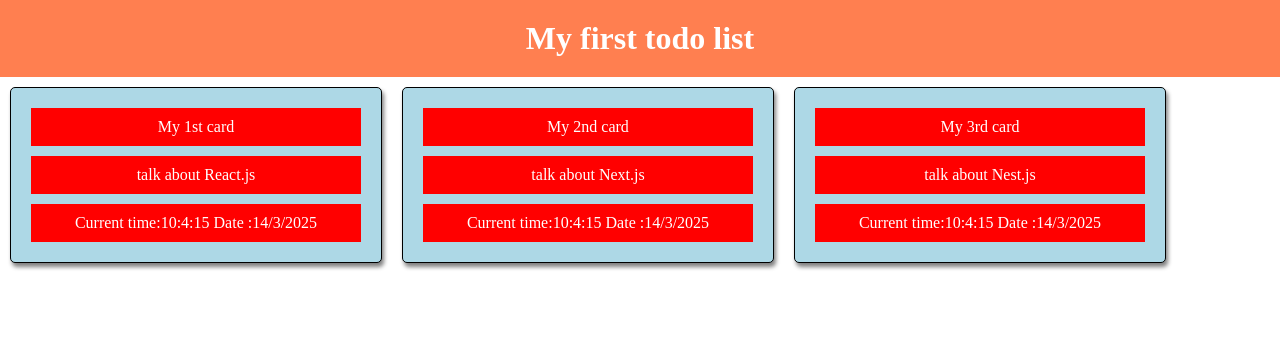
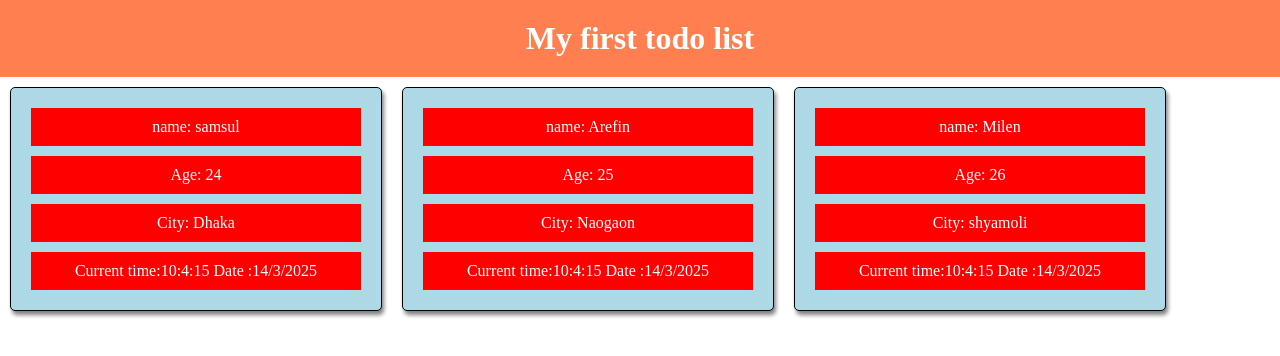
Before and after one commit to arefinMilen/React-JS, a React (Create React App) app in the folder my-app/: page / in a window 1280 px wide. Shown: the top 356 px of the page. Built offline with nearby package versions, Linux system fonts and the light colour scheme.

Commit message:
mapping data to components using json data

```diff
--- a/my-app/public/index.html
+++ b/my-app/public/index.html
@@ -12,5 +12,6 @@
   </head>
   <body>
     <div id="root"></div>
+    <script src="../src/index.js" type="text/jsx"></script>
   </body>
 </html>
--- a/my-app/public/style.css
+++ b/my-app/public/style.css
@@ -8,7 +8,7 @@
   padding: 20px;
   text-align: center;
 }
-.cardTitle,.cardDesc,.cardFooter {
+.cardTitle,.cardDesc,.cardInfo,.cardFooter {
   text-align: center;
   background-color: red;
   color: white;
--- a/my-app/src/App.js
+++ b/my-app/src/App.js
@@ -1,12 +1,12 @@
 import React from 'react';
 import Card from './components/Card';
+import data from './mydata.json';
 
 function App() {
+    // console.log(data);
   return  <div>
-    <h1 className='headerStyle'>My first todo list</h1>
-    <Card todoTitle="My 1st card" todoDesc="talk about React.js"/>
-    <Card todoTitle="My 2nd card" todoDesc="talk about Next.js"/>
-    <Card todoTitle="My 3rd card" todoDesc="talk about Nest.js"/>
-  </div>
+            <h1 className='headerStyle'>My first todo list</h1>
+            {data.map((item,index) => <Card key={index} todoTitle={ item.name} todoDesc={item.age} todoInfo={item.city}/>)}
+          </div>
 }
 export default App;
--- a/my-app/src/components/Card.js
+++ b/my-app/src/components/Card.js
@@ -4,10 +4,11 @@ const currentDate = date.getDate() + '/' + (date.getMonth() + 1) + '/' + date.ge
 
 // create component
 function Card(props) {
-    const {todoTitle,todoDesc} = props;
+    const {todoTitle,todoDesc,todoInfo} = props;
  return <div className='card'>
-            <p className='cardTitle'>{todoTitle}</p>
-            <p className='cardDesc'>{todoDesc}</p>
+            <p className='cardTitle'>{"name: " + todoTitle}</p>
+            <p className='cardDesc'>{"Age: "+ todoDesc}</p>
+            <p className ='cardInfo'>{"City: " +todoInfo}</p>
             <p className='cardFooter'>{"Current time:" + currentTime + "  " + "Date :" + currentDate}</p>
 </div>
 }
--- /dev/null
+++ b/my-app/src/mydata.json
@@ -0,0 +1,18 @@
+[
+    {
+        "name": "samsul",
+        "age": 24,
+        "city": "Dhaka"
+    },
+    {
+        "name": "Arefin",
+        "age": 25,
+        "city": "Naogaon"
+    },
+    {
+        "name": "Milen",
+        "age": 26,
+        "city": "shyamoli"
+    }
+
+]
```
